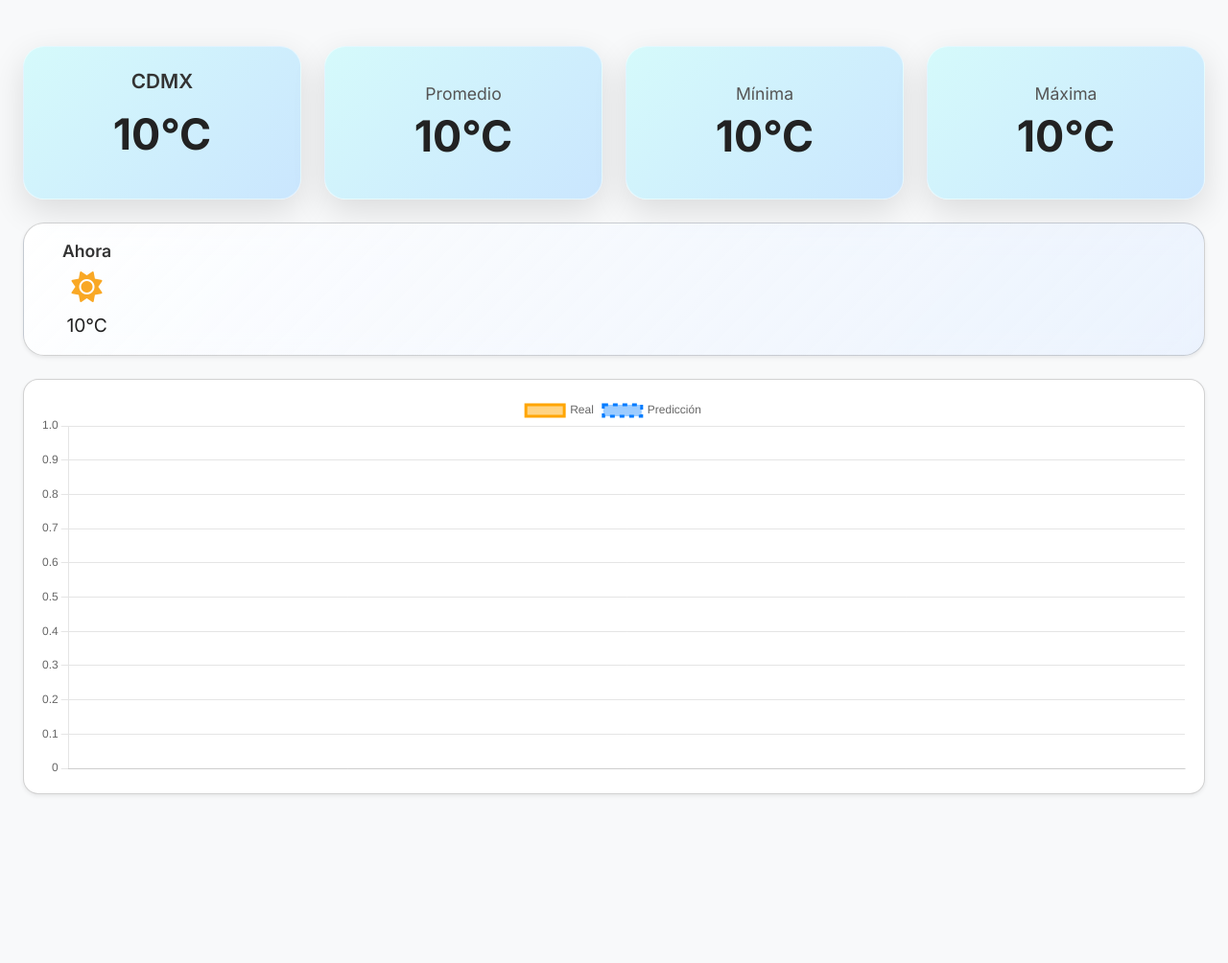
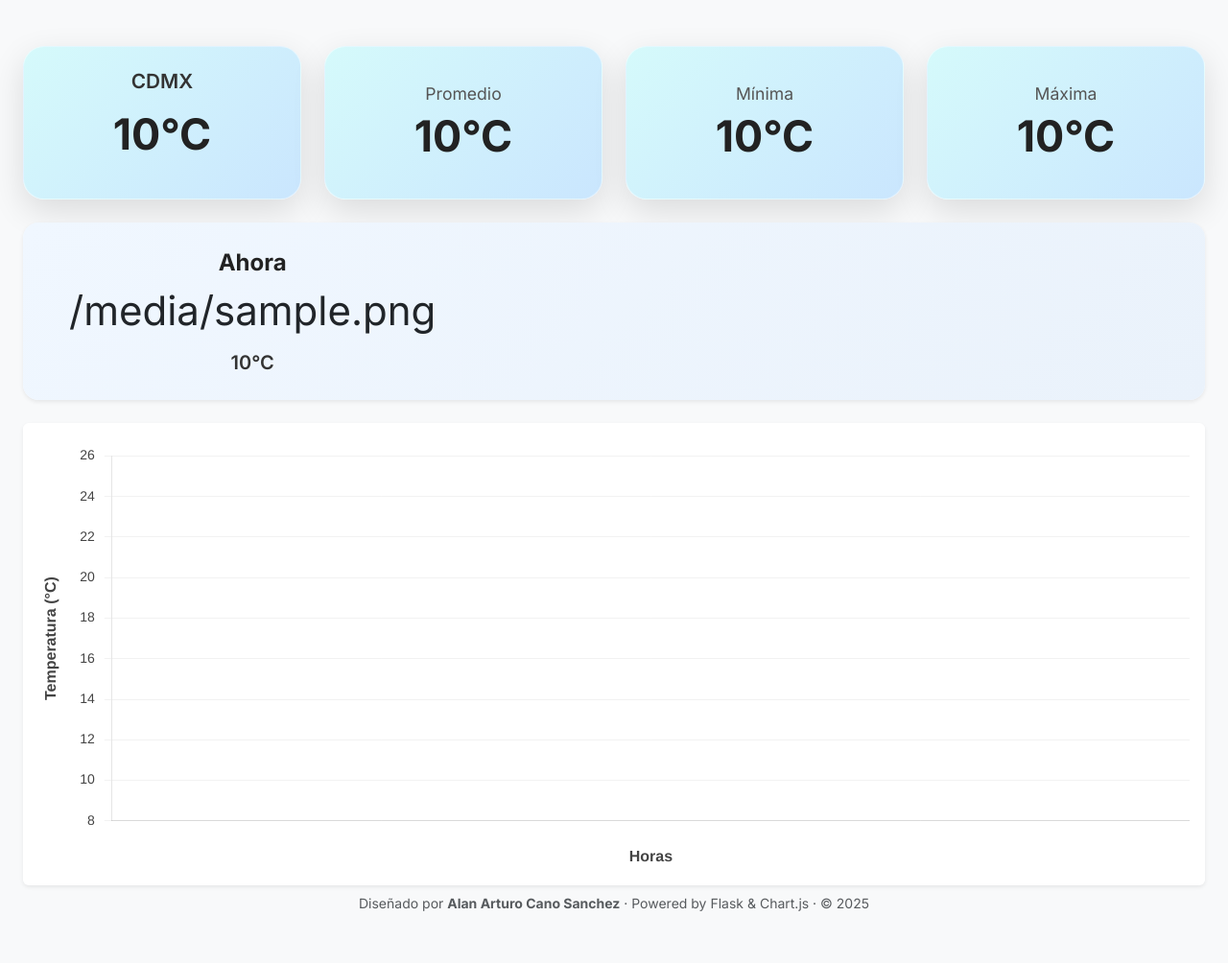
Before and after one commit to AlanACanoSanchez/weather_pipeline_project, a Flask app: template flask_app/templates/dashboard.html in a window 1280 px wide. Shown: the whole page at 96% size. Before the commit the page ends 829 px from the top, so only its background shows below. Run offline with Flask 3, Linux system fonts and the light colour scheme; the template is opened without the code that fills it: most values are stand-ins (such as "Sample title", 1, 10 or a date in 2020).

Commit message:
Dashboard terminado

```diff
--- a/flask_app/app.py
+++ b/flask_app/app.py
@@ -6,6 +6,19 @@ import datetime as dt
 app = Flask(__name__)
 
 PROCESSED_PATH = Path(__file__).parent.parent / "data_lake" / "processed"
+
+def infer_weather_emoji(temp_celsius: float) -> str:
+    if temp_celsius <= 10:
+        return "☁️"  # frío/nublado
+    elif 11 <= temp_celsius <= 16:
+        return "🌤️"  # parcialmente nublado
+    elif 17 <= temp_celsius <= 23:
+        return "☀️"  # soleado
+    elif 24 <= temp_celsius <= 29:
+        return "🌞"  # calor
+    else:
+        return "🔥"  # calor extremo
+
 
 def load_data():
     parquet_files = sorted(PROCESSED_PATH.glob("weather_*.parquet"))
@@ -30,6 +43,7 @@ def dashboard():
 
     # Formatear horas
     df['hour_label'] = df['hour'].apply(format_hour)
+    df['icon'] = df['temperature_2m'].apply(infer_weather_emoji)
 
     # Datos para gráficas
     hours = df['hour_label'].tolist()
@@ -48,6 +62,8 @@ def dashboard():
     # Tabla redondeando temp_mean a 2 decimales
     df['temp_mean'] = df['temp_mean'].round(2)
 
+
+
     # Datos para sección próximas horas (predicción)
     forecast_df = df[df['is_forecast']]
 
@@ -56,7 +72,7 @@ def dashboard():
         hours=hours,
         temps=temps,
         table=df.to_dict(orient="records"),
-        forecast=forecast_df.to_dict(orient="records"),
+        forecast=forecast_df[['hour_label', 'temperature_2m', 'icon']].to_dict(orient="records"),
         current_temp=current_temp,
         temp_min=temp_min,
         temp_max=temp_max,
--- a/flask_app/static/css/style.css
+++ b/flask_app/static/css/style.css
@@ -5,6 +5,17 @@ body {
     font-family: 'Inter', sans-serif;
     background: linear-gradient(135deg, #f0f2f5, #e4e6eb);
 }
+
+.card {
+  transition: transform 0.3s ease, box-shadow 0.3s ease;
+  will-change: transform;
+}
+
+.card:hover {
+  transform: translateY(-5px);
+  box-shadow: 0 12px 30px rgba(0, 0, 0, 0.08);
+}
+
 
 /* Tarjetas de métricas (fila superior) */
 .metric-card {
@@ -81,3 +92,44 @@ body {
     font-size: 2rem; /* Iconos grandes */
     color: #f9a825; /* Amarillo para el sol */
 }
+
+.custom-forecast-card {
+  background: linear-gradient(135deg, #f0f7ff, #eaf2fb);
+  border-radius: 1rem;
+  box-shadow: 0px 8px 20px rgba(0, 0, 0, 0.06);
+}
+
+.forecast-scroll {
+  overflow-x: auto;
+  scrollbar-width: thin;
+  scrollbar-color: #ccc transparent;
+}
+
+/* Scrollbar para Chrome */
+.forecast-scroll::-webkit-scrollbar {
+  height: 10px;
+}
+.forecast-scroll::-webkit-scrollbar-thumb {
+  background-color: #ccc;
+  border-radius: 8px;
+}
+
+.forecast-item {
+  min-width: 120px;
+  margin-right: 1rem;
+}
+
+.forecast-hour {
+  font-size: 1.6rem;
+  color: #222;
+}
+
+.forecast-icon {
+  font-size: 3rem;
+  line-height: 1;
+}
+
+.forecast-temp {
+  font-size: 1.3rem;
+  color: #333;
+}
--- a/flask_app/templates/base.html
+++ b/flask_app/templates/base.html
@@ -3,6 +3,7 @@
 <head>
     <meta charset="UTF-8">
     <meta name="viewport" content="width=device-width, initial-scale=1.0">
+    <meta http-equiv="refresh" content="1800">
     <title>Clima CDMX</title>
     <link href="https://cdn.jsdelivr.net/npm/bootstrap@5.3.0/dist/css/bootstrap.min.css" rel="stylesheet">
     <link href="https://cdnjs.cloudflare.com/ajax/libs/font-awesome/6.4.0/css/all.min.css" rel="stylesheet">
@@ -11,5 +12,10 @@
 </head>
 <body>
     {% block content %}{% endblock %}
+    <div class="container">
+  <footer class="text-center py-1 mt-1 small text-muted">
+    Diseñado por <strong>Alan Arturo Cano Sanchez</strong> · Powered by Flask & Chart.js · © 2025
+  </footer>
+</div>
 </body>
 </html>
--- a/flask_app/templates/dashboard.html
+++ b/flask_app/templates/dashboard.html
@@ -46,39 +46,38 @@
 
     <!-- Próximas horas -->
 <!-- Pronóstico por horas -->
-    <div class="card forecast-card shadow-sm p-3 mb-4">
-        <div class="d-flex flex-row overflow-auto">
-            {% set current_hour = namespace(done=false) %}
+<!-- Forecast Card Mejorada con Scroll -->
+  <div class="card shadow-sm mb-4 border-0 custom-forecast-card">
+    <div class="card-body px-4 py-3 overflow-auto forecast-scroll">
+      <div class="d-flex flex-nowrap justify-content-start align-items-center">
         {% for row in forecast %}
-                {% if not current_hour.done %}
-                    {% set label = "Ahora" %}
-                    {% set current_hour.done = true %}
-                {% else %}
-                    {% set label = row.hour_label %}
-                {% endif %}
-                <div class="text-center px-4 flex-shrink-0">
-                    <div class="hour-label mb-2">{{ label }}</div>
-                    <div class="hour-icon mb-2">
-                        <i class="fas fa-sun"></i>
+          <div class="text-center px-4 py-2 forecast-item flex-shrink-0">
+            <div class="forecast-hour fw-bold fs-4">
+              {{ 'Ahora' if loop.index0 == 0 else row.hour_label }}
             </div>
-                    <div class="hour-temp">{{ row.temperature_2m }}°C</div>
+            <div style="font-size: 42px;">{{ row.icon }}</div>
+            <div class="forecast-temp fw-semibold fs-5 mt-2">{{ row.temperature_2m }}°C</div>
           </div>
         {% endfor %}
       </div>
     </div>
+  </div>
+
+
 
 
 <!-- Gráfica -->
-    <div class="card shadow-sm rounded-4">
+<div class="card shadow-sm border-0 mt-4">
   <div class="card-body">
-        <canvas id="tempChart" height="100"></canvas>
+    <div style="height: 450px;">
+      <canvas id="tempChart"></canvas>
+    </div>
   </div>
 </div>
 
-  </div>
 <div id="chart-data"
      data-labels='{{ hours | tojson }}'
-     data-temps='{{ temps | tojson }}'></div>
+     data-temps='{{ temps | tojson }}'>
 </div>
 
 <script>
@@ -86,56 +85,85 @@
   const el = document.getElementById("chart-data");
   const labels = JSON.parse(el.dataset.labels);
   const temps = JSON.parse(el.dataset.temps);
-  const forecastStart = "{{ forecast[0].hour_label if forecast else '' }}";
-  let forecastIndex = labels.indexOf(forecastStart);
-
-  let realData = temps;
-  let forecastData = [];
-  if (forecastIndex !== -1 && forecastStart !== "") {
-    realData = temps.slice(0, forecastIndex);
-    forecastData = temps.slice(forecastIndex);
-  }
-
-  const gradientReal = ctx.createLinearGradient(0, 0, 0, 400);
-  gradientReal.addColorStop(0, 'rgba(255, 165, 0, 0.5)');
-  gradientReal.addColorStop(1, 'rgba(255, 165, 0, 0)');
-
-  const gradientForecast = ctx.createLinearGradient(0, 0, 0, 400);
-  gradientForecast.addColorStop(0, 'rgba(0, 123, 255, 0.4)');
-  gradientForecast.addColorStop(1, 'rgba(0, 123, 255, 0)');
 
   new Chart(ctx, {
     type: 'line',
     data: {
       labels: labels,
-      datasets: [
-        {
-          label: 'Real',
-          data: realData.concat(new Array(forecastData.length).fill(null)),
-          borderColor: 'rgba(255, 165, 0, 1)',
-          backgroundColor: gradientReal,
-          tension: 0.3,
-          fill: true,
-        },
-        {
-          label: 'Predicción',
-          data: new Array(realData.length).fill(null).concat(forecastData),
-          borderColor: 'rgba(0, 123, 255, 1)',
-          backgroundColor: gradientForecast,
-          borderDash: [5,5],
-          tension: 0.3,
-          fill: true,
-        }
-      ]
+      datasets: [{
+        label: null,
+        data: temps,
+        fill: false, // ❌ no hay fondo
+        borderColor: '#007bff', // ✔️ azul fuerte
+        backgroundColor: '#007bff',
+        tension: 0.4,
+        pointRadius: 4,
+        pointHoverRadius: 6,
+        pointBackgroundColor: '#fff',
+        pointBorderColor: '#007bff',
+        pointBorderWidth: 2,
+      }]
     },
     options: {
       responsive: true,
+      maintainAspectRatio: false,
       plugins: {
-        legend: { position: 'top' },
-        tooltip: { mode: 'index', intersect: false }
+        legend: { display: false },
+        tooltip: {
+          backgroundColor: '#333',
+          titleFont: { size: 14 },
+          bodyFont: { size: 13 },
+          padding: 10,
+          cornerRadius: 6,
+        }
       },
-      interaction: { mode: 'nearest', axis: 'x', intersect: false }
+      scales: {
+        x: {
+          title: {
+            display: true,
+            text: 'Horas',
+            font: {
+              size: 16,
+              weight: 'bold'
+            },
+            color: '#444',
+            padding: { top: 20 }
+          },
+          grid: {
+            display: false
+          },
+          ticks: {
+            color: '#444',
+            font: { size: 14 }
+          }
+        },
+        y: {
+          title: {
+            display: true,
+            text: 'Temperatura (°C)',
+            font: {
+              size: 16,
+              weight: 'bold'
+            },
+            color: '#444',
+            padding: { bottom: 10 }
+          },
+          min: 8,
+          max: 26,
+          ticks: {
+            stepSize: 2,
+            color: '#444',
+            font: { size: 14 },
+            padding: 10
+          },
+          grid: {
+            color: 'rgba(0, 0, 0, 0.05)',
+            lineWidth: 1
+          }
+        }
+      }
     }
   });
 </script>
+
 {% endblock %}
```
Lines whose indentation alone changed are shown as unchanged.
